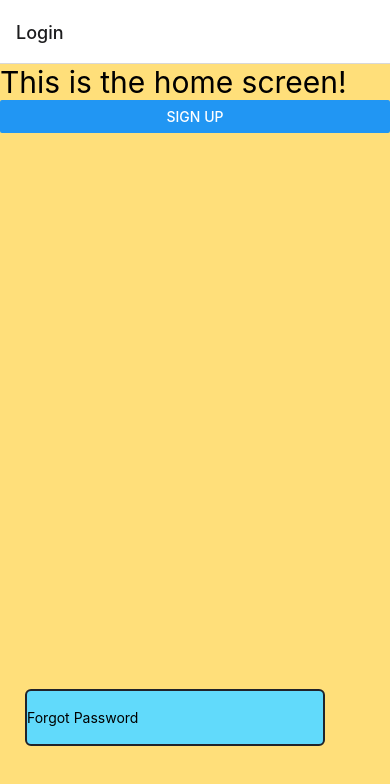
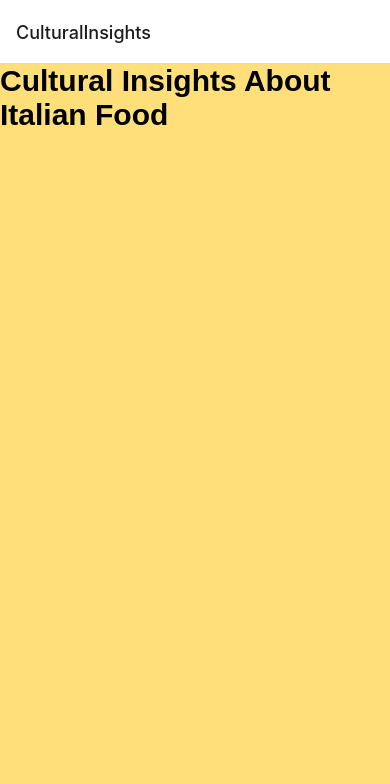
Before and after one commit to Full-Metal-Alchemist/NativEats, a React Native app in the folder app/: screen /CulturalInsights in a window 390 px wide. Shown: the top 784 px of the page. Built offline with nearby package versions, Linux system fonts and the light colour scheme.

Commit message:
Added cultural insights to navigator. Some progress on cultural insights page

```diff
--- a/app/App.jsx
+++ b/app/App.jsx
@@ -11,6 +11,7 @@ import RecipesMain from './screens/recipes/RecipesMainScreen';
 import RecipesSingle from './screens/recipes/RecipesSingleScreen';
 import MoodPage from './screens/landing/moodpage/MoodPage';
 import FoodieTour from './screens/tour/FoodieTour';
+import CulturalInsights from './screens/cultural/Cultural';
 
 const Stack = createStackNavigator();
 
@@ -18,7 +19,7 @@ export default function App() {
   return (
     <NavigationContainer>
       <Stack.Navigator
-        initialRouteName="Login"
+        initialRouteName="CulturalInsights"
         screenOptions={{
           headerStyle: { elevation: 0 },
           cardStyle: { backgroundColor: '#ffdf7a' },
@@ -31,6 +32,7 @@ export default function App() {
         <Stack.Screen name="RecipesMain" component={RecipesMain} />
         <Stack.Screen name="RecipesSingle" component={RecipesSingle} />
         <Stack.Screen name="FoodieTour" component={FoodieTour} />
+        <Stack.Screen name="CulturalInsights" component={CulturalInsights} />
       </Stack.Navigator>
     </NavigationContainer>
   );
--- a/app/screens/cultural/Cultural.jsx
+++ b/app/screens/cultural/Cultural.jsx
@@ -1,7 +1,7 @@
-import React from 'react';
+import React, { useState } from 'react';
 
 import {
-  Text, StyleSheet, View,
+  Text, StyleSheet, View, SafeAreaView, ScrollView,
 } from 'react-native';
 
 const styles = StyleSheet.create({
@@ -24,10 +24,22 @@ const styles = StyleSheet.create({
 });
 
 function CulturalInsights() {
+  // Temporary state to hold placeholder cuisine chosen
+  const [currentCuisine, setCurrentCuisine] = useState('Italian');
   return (
-    <View>
-      <Text style={styles.title}>Cultural Insights</Text>
-    </View>
+    <SafeAreaView>
+      <ScrollView>
+        <Text style={styles.title}>
+          Cultural Insights About
+          {' '}
+          {currentCuisine}
+          {' '}
+          Food
+        </Text>
+
+      </ScrollView>
+    </SafeAreaView>
+
   );
 }
 
```
